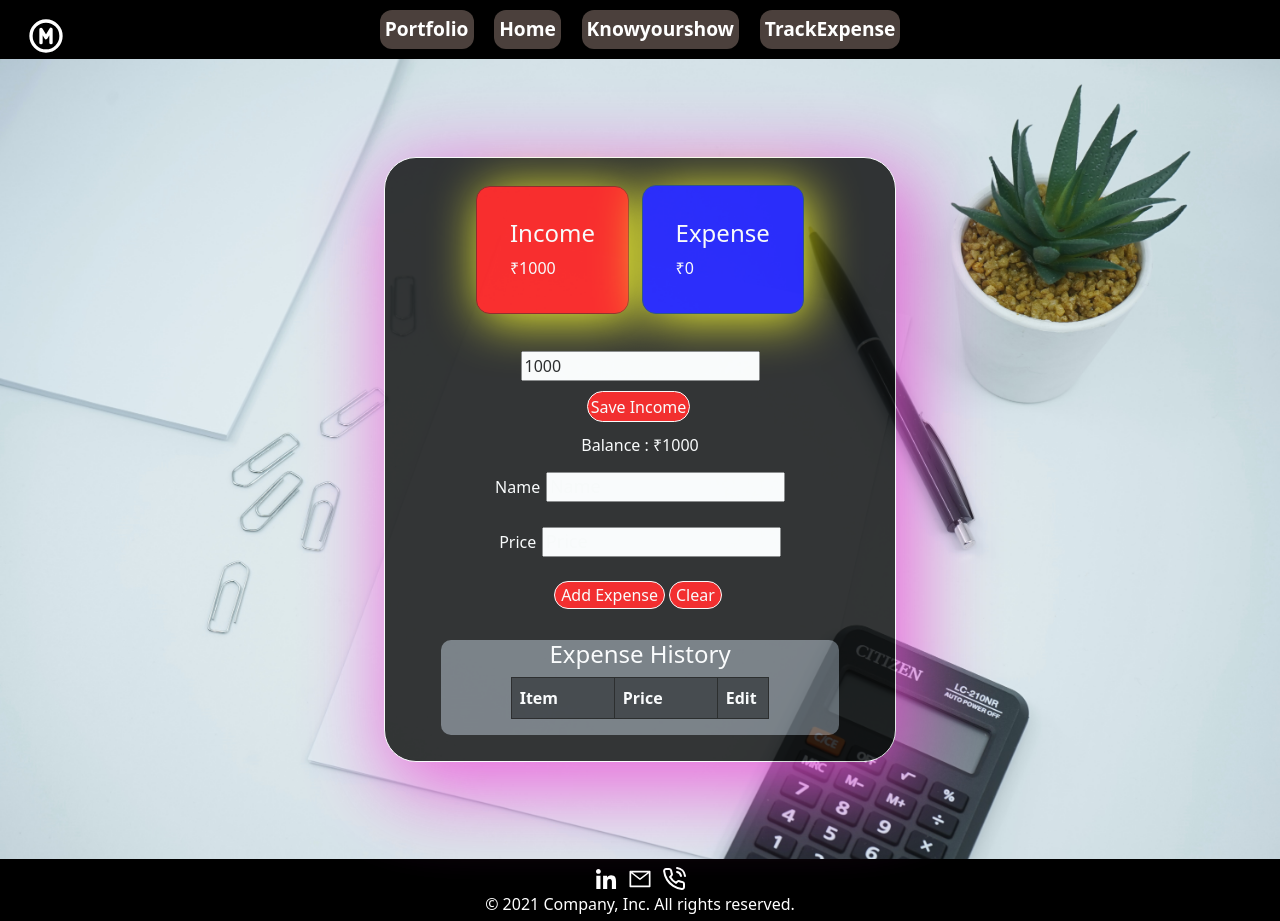
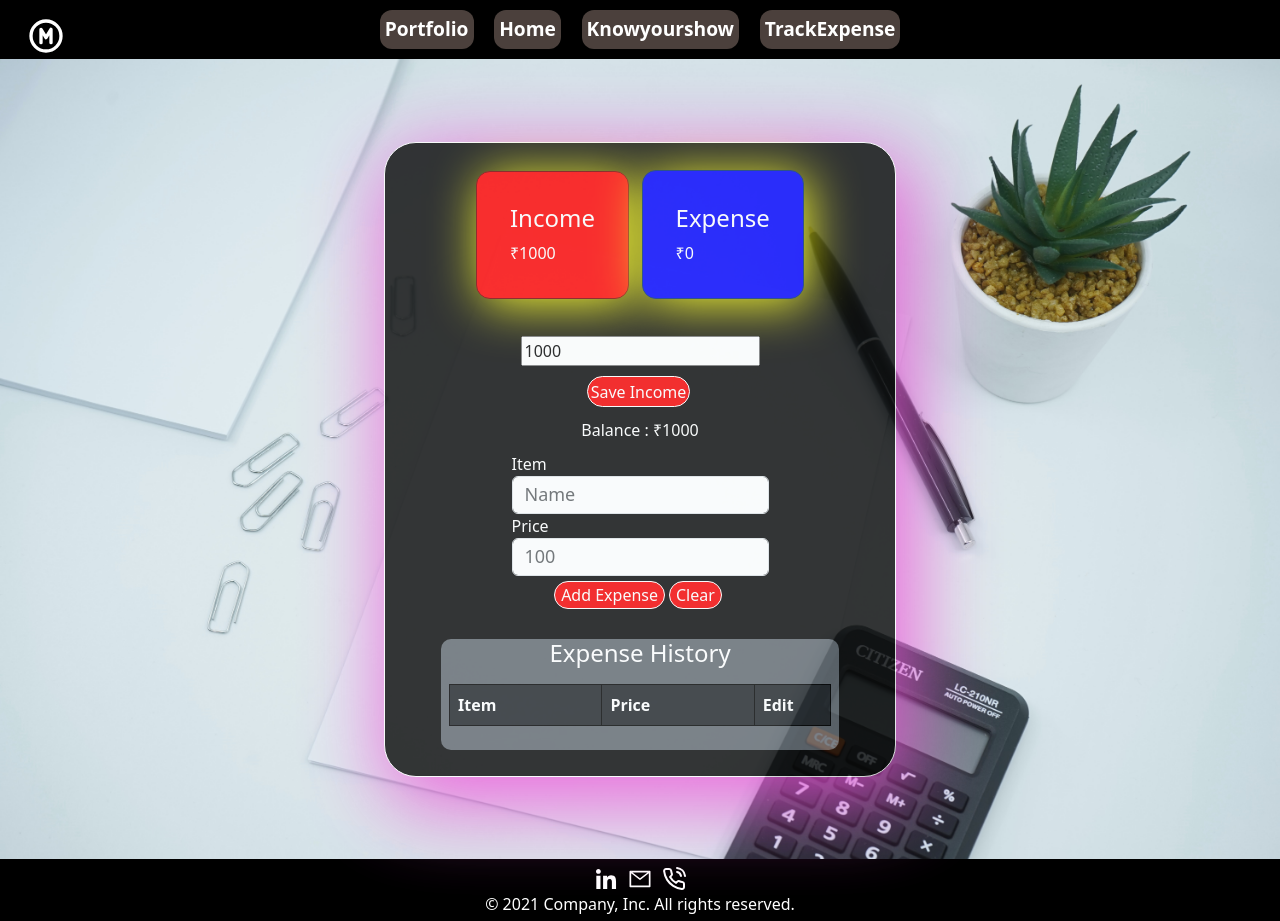
Before and after one commit to MuskanSrivastava8/Mitra, a React (Create React App) app: page /Mitra/Expensetracker in a window 1280 px wide. Built offline with nearby package versions, Linux system fonts and the light colour scheme.

Commit message:
ExpenseTracker : Edit and save button and input UI changed now

```diff
--- a/package.json
+++ b/package.json
@@ -21,6 +21,7 @@
     "react-redux": "^8.1.1",
     "react-router-dom": "^6.12.1",
     "react-scripts": "5.0.1",
+    "react-uuid": "^2.0.0",
     "redux": "^4.2.1",
     "sass": "^1.63.4",
     "web-vitals": "^2.1.4"
--- a/src/Components/ExpenseTracker/ExpenseInput.js
+++ b/src/Components/ExpenseTracker/ExpenseInput.js
@@ -4,6 +4,7 @@ import { useDispatch } from "react-redux";
 import { useState } from "react";
 import { Button } from "bootstrap";
 import "./Expensetracker.scss";
+import uuid from 'react-uuid';
 
 export default function ExpenseInput() {
   const [price, setprice] = useState("");
@@ -13,7 +14,8 @@ export default function ExpenseInput() {
   const dispatch = useDispatch();
   const Submit = (e) => {
     e.preventDefault();
-    dispatch(addExpenseAction({ price, expenseName }));
+    const id = uuid();
+    dispatch(addExpenseAction({id, price, expenseName }));
     setprice("");
     setexpenseName("");
 
@@ -28,27 +30,31 @@ export default function ExpenseInput() {
   return (
     <React.Fragment>
       <div className="Expense_input_container">
-        <div className="Expense_input_name">
-          <p style={{ marginRight: "2%" }}>Name</p>
+        <div class="form-group">
+          <label for="formGroupExampleInput">Item</label>
           <input
             type="text"
+            class="form-control"
             id="expenseName"
+            placeholder="Ex. Apple"
             name="expenseName"
             placeholder="Name"
             value={expenseName}
             onChange={(e) => setexpenseName(e.target.value)}
           />
         </div>
-        <div className="Expense_input_price">
-          <p style={{ marginRight: "2%" }}>Price</p>
+
+        <div class="form-group">
+          <label for="formGroupExampleInput">Price</label>
           <input
             type="text"
+            class="form-control"
             id="price"
+            placeholder="100"
             name="price"
-            placeholder="Price"
             value={price}
             onChange={(e) => setprice(e.target.value)}
-          ></input>
+          />
         </div>
         <div className="Expense_input_box">
           <button
--- a/src/Components/ExpenseTracker/ExpenseListItem.js
+++ b/src/Components/ExpenseTracker/ExpenseListItem.js
@@ -3,13 +3,18 @@ import "./Expensetracker.scss";
 import { deleteExpenseIncome } from "../../store/expense_slice";
 import { useDispatch } from "react-redux";
 import { useState } from "react";
-import { TiDeleteOutline } from "react-icons/ti";
+import { GrEdit } from "react-icons/gr";
+import { AiOutlineCheck } from "react-icons/ai";
 
 export default function ExpenseListItem({ item }) {
   const dispatch = useDispatch();
   const [price, setprice] = useState("");
   const [expenseName, setexpenseName] = useState("");
   const [deletenow, setdeletenow] = useState(false);
+  const [editid, seteditid] = useState("");
+  const [showInputBox, setshowInputBox] = useState(false);
+  const [showCheckIcon, setshowCheckIcon] = useState(false);
+  const [showDeleteEditIcon, setshowDeleteEditIcon] = useState(false);
 
   const Submit = (e) => {
 
@@ -17,9 +22,24 @@ export default function ExpenseListItem({ item }) {
     setprice(item.price);
     setdeletenow(!deletenow);
   };
+  const editItem = (e) => {
+    console.log("item", item);
+    setshowInputBox(true);
+    setshowCheckIcon(true);
+    setshowDeleteEditIcon(true);
+  };
+  const saveItem = () => {
+    setshowCheckIcon(false);
+    setshowDeleteEditIcon(false);
+  };
+  const deleteEditResp=()=>{
+    setshowCheckIcon(false);
+    setshowDeleteEditIcon(false);
+    setshowInputBox(false);
+  }
+
   useEffect(() => {
-    let query = {price ,expenseName}
-
+    let query = { price, expenseName };
     dispatch(deleteExpenseIncome(query));
   }, [deletenow]);
 
@@ -29,14 +49,41 @@ export default function ExpenseListItem({ item }) {
         <table class="table table-striped table-dark">
           <tbody>
             <tr>
-              <th width="40%">{item.expenseName}</th>
+              <th width="40%">
+                {showInputBox ? (
+                  <input
+                    type="text"
+                    class="form-control"
+                    id="editExpenseName"
+                    placeholder={item.expenseName}
+                    name="editExpenseName"
+                    //value={expenseName}
+                    onChange={(e) => setexpenseName(e.target.value)}
+                  />
+                ) : (
+                  item.expenseName
+                )}
+                {showCheckIcon ? (
+                  <button
+                    className="Expense_edit_name_item_btn"
+                    onClick={saveItem}
+                  >
+                    <AiOutlineCheck />
+                  </button>
+                ) : null}
+                {showDeleteEditIcon ? (
+                  <button className="Expense_delete_item_btn" onClick={deleteEditResp}>
+                    X
+                  </button>
+                ) : null}
+              </th>
               <td width="40%">{item.price}</td>
               <td width="40%">
-                <button
-                  className="Expense_delete_item_btn"
-                  onClick={Submit}
-                >
+                <button className="Expense_delete_item_btn" onClick={Submit}>
                   X
+                </button>
+                <button className="Expense_edit_item_btn" onClick={editItem}>
+                  <GrEdit style={{ color: "white" }} />
                 </button>
               </td>
             </tr>
--- a/src/Components/ExpenseTracker/Expensetracker.scss
+++ b/src/Components/ExpenseTracker/Expensetracker.scss
@@ -160,9 +160,24 @@
     border-radius: 50%;
     cursor: pointer;
     background-color: #f60000;
-    color: white;
+    color: black;
     margin-right: 4px;
 }
+.Expense_edit_item_btn {
+    border-radius: 50%;
+    cursor: pointer;
+    background-color: #f60000;
+    //color: blue;
+    margin-right: 4px;
+}
+.Expense_edit_name_item_btn{
+    border-radius: 50%;
+    cursor: pointer;
+    background-color: #f60000;
+    //color: blue;
+    margin-right: 4px;
+}
+
 .Expense_input_box{
     padding: 2%;
 
--- a/src/Components/ExpenseTracker/HistoryExpenseList.js
+++ b/src/Components/ExpenseTracker/HistoryExpenseList.js
@@ -8,7 +8,7 @@ export default function HistoryExpenseList() {
   return (
     <div className="Exp_History_box">
       <div><h4>Expense History</h4></div>
-      <div style={{width:'65%'}}><ExpenseList items={resItems} /></div>
+      <div style={{width:'100%', padding:"2%"}}><ExpenseList items={resItems} /></div>
     </div>
   );
 }
```
Also changed, not shown: 1 other file (tests, documents, lock files or other folders).
